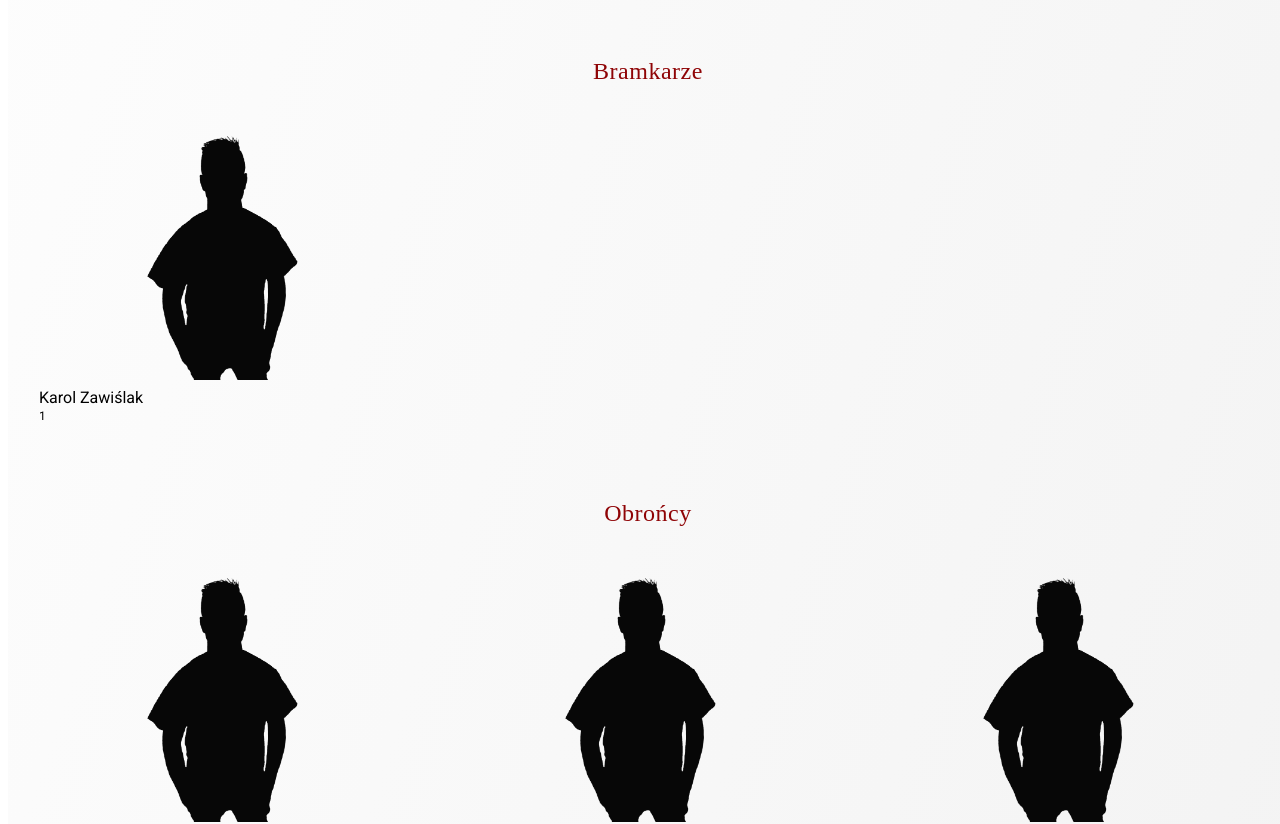
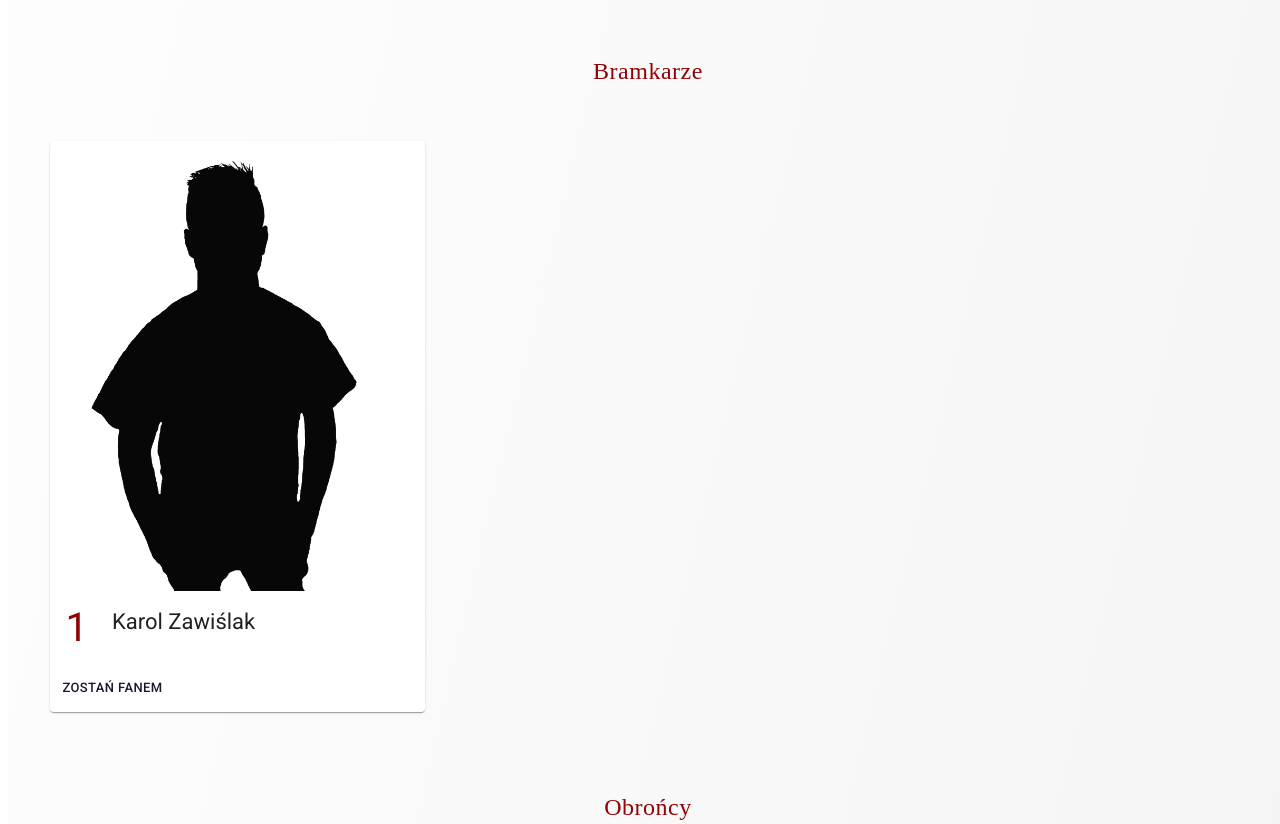
Before and after one commit to kamilmaestro/RKS, a React (Create React App) app: page /contact in a window 1280 px wide. Shown: the part 1240-2064 px from the top of the page. Built offline with nearby package versions, Linux system fonts and the light colour scheme; a web font is replaced by a local one.

Commit message:
squad v2

```diff
--- a/src/teamSquad/PlayersList.js
+++ b/src/teamSquad/PlayersList.js
@@ -2,14 +2,46 @@ import React from "react";
 import ImageListItem from '@mui/material/ImageListItem';
 import ImageListItemBar from '@mui/material/ImageListItemBar';
 import ImageList from '@mui/material/ImageList';
-import { useMediaQuery, useTheme } from '@mui/material';
+import Card from '@mui/material/Card';
+import CardActions from '@mui/material/CardActions';
+import CardContent from '@mui/material/CardContent';
+import CardMedia from '@mui/material/CardMedia';
+import Button from '@mui/material/Button';
+import Typography from '@mui/material/Typography';
+import ColoredText from "../components/ColoredText/ColoredText";
+
 
 const PlayersList = ({players = [], columns = 3}) => {
 
   return (
     <ImageList sx={{maxWidth: 1250}} cols={columns}>
       {players.map((player, index) => (
-        <ImageListItem key={index} sx={{marginLeft: 2, marginRight: 2}}>
+        <ImageListItem key={index} sx={{margin: 2}}>
+          <Card sx={{ maxWidth: 450, width: 375 }}>
+            <CardMedia
+              sx={{ height: 450 }}
+              image={`${player.src ? player.src : 'player.png'}?w=248&fit=crop&auto=format`}
+              title="green iguana"
+            />
+            <CardContent sx={{display: 'flex'}}>
+              <Typography variant="h5" color="#8F0406" sx={{marginRight: 3, fontSize: 40, lineHeight: 1.05}} >
+                {player.number}
+              </Typography>
+              <Typography gutterBottom variant="h5" sx={{fontSize: 22}} >
+                {`${player.name} ${player.lastName}`}
+              </Typography>
+            </CardContent>
+            <CardActions>
+              <Button size="small" sx={{color:'#161c2e'}}>Zostań fanem</Button>
+            </CardActions>
+          </Card>
+        </ImageListItem>
+      ))}
+    </ImageList>
+  );
+};
+
+{/* <ImageListItem key={index} sx={{marginLeft: 2, marginRight: 2}}>
 <img
   src={`${player.src ? player.src : 'player.png'}?w=248&fit=crop&auto=format`}
   srcSet={`${player.src ? player.src : 'player.png'}?w=248&fit=crop&auto=format&dpr=2 2x`}
@@ -21,10 +53,6 @@ const PlayersList = ({players = [], columns = 3}) => {
   subtitle={<span>{player.number}</span>}
   position="below"
 />
-        </ImageListItem>
-      ))}
-    </ImageList>
-  );
-};
+</ImageListItem> */}
 
 export default PlayersList;
--- a/src/teamSquad/TeamSquad.js
+++ b/src/teamSquad/TeamSquad.js
@@ -14,8 +14,11 @@ import { useMediaQuery, useTheme } from '@mui/material';
 const TeamSquad = () => {
 
   const theme = useTheme();
-  const isSmallScreen = useMediaQuery(theme.breakpoints.down('sm'));
-  const columns = isSmallScreen ? 1 : 3;
+  const isMediumScreen = useMediaQuery(theme.breakpoints.down('md'));
+  const isLargeScreen = useMediaQuery(theme.breakpoints.down('lg'));
+  const columns = isMediumScreen ?
+    1
+    : isLargeScreen ? 2 : 3;
 
   return (
     <Layout title={'Kadra'}>
```
Lines whose indentation alone changed are shown as unchanged.
